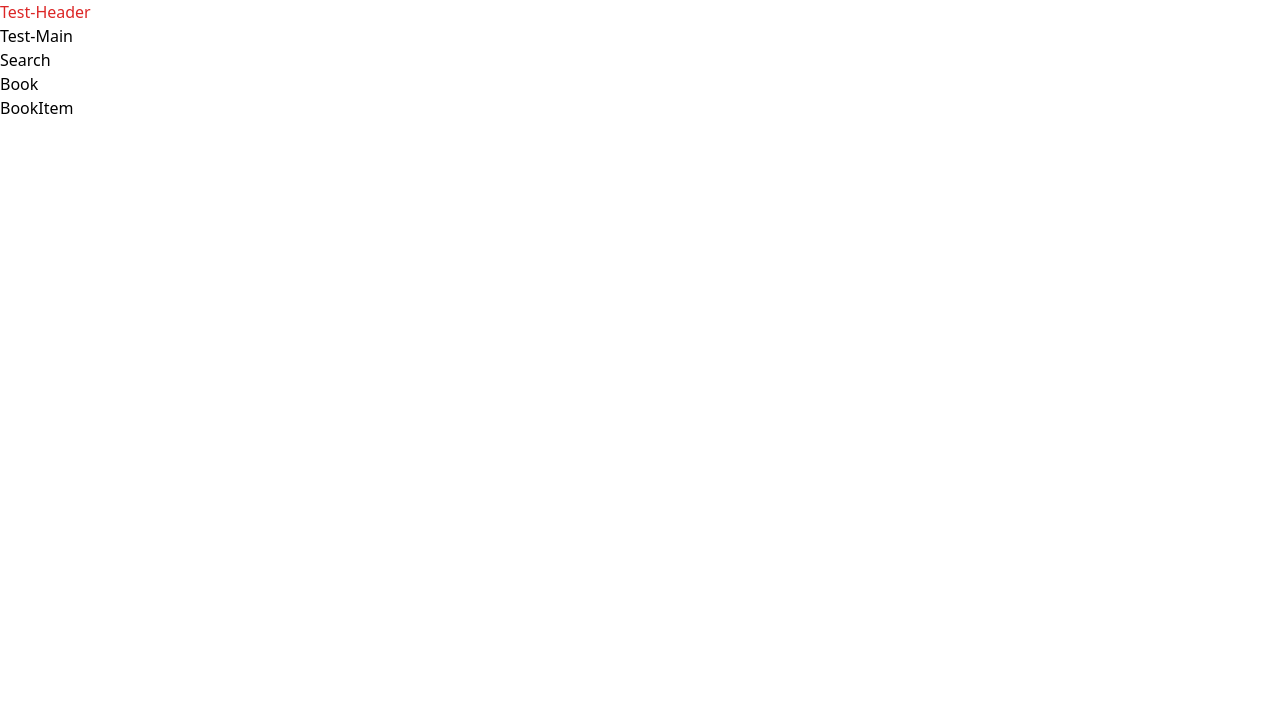
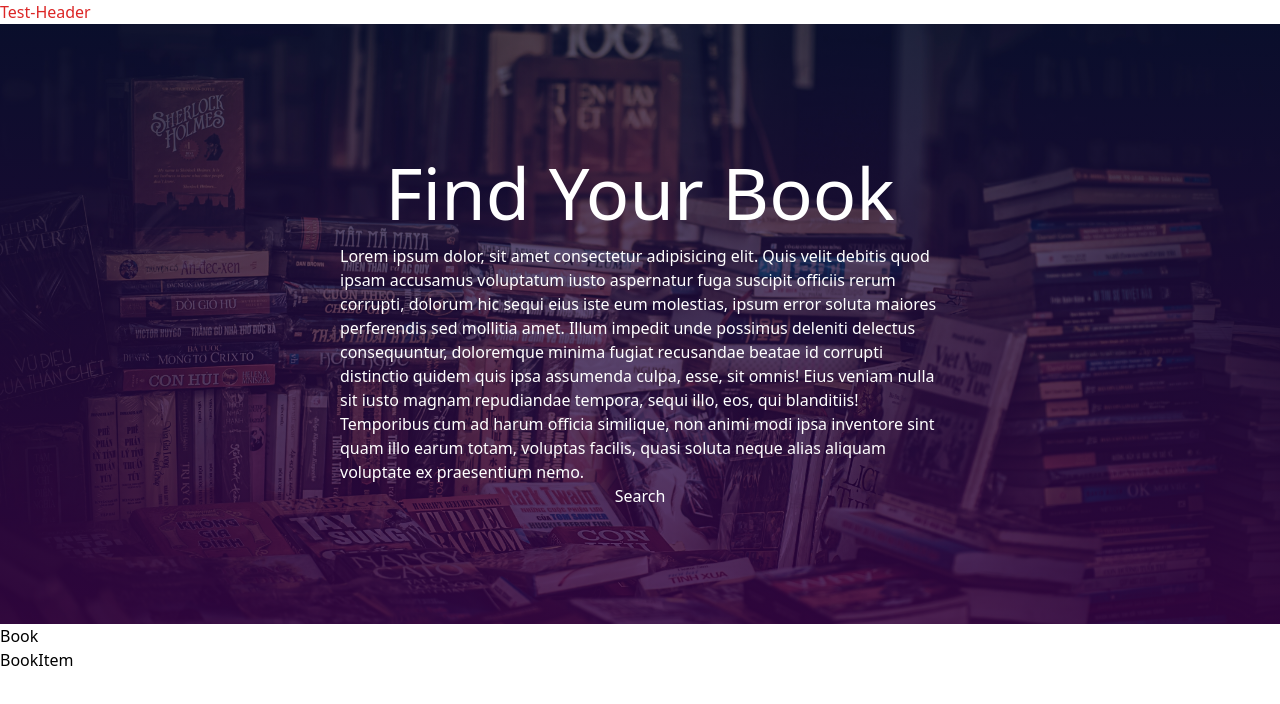
Before and after one commit to imbeshat/Book-Finder-Application, a React (Create React App) app: page / in a window 1280 px wide. Shown: the top 704 px of the page. Built offline with nearby package versions, Linux system fonts and the light colour scheme; a web font is replaced by a local one.

Commit message:
Main component done

```diff
--- a/src/App.css
+++ b/src/App.css
@@ -5,3 +5,8 @@
 	margin: 0;
 	outline: 0;
 }
+
+.main-content {
+	min-height: 75vh;
+	background: linear-gradient(rgba(4, 11, 60, 0.581), rgba(54, 1, 71, 0.767)), url("./assets/pexels-min-an-694740.jpg") center/cover no-repeat;
+}
--- a/src/components/Main.js
+++ b/src/components/Main.js
@@ -1,10 +1,19 @@
 import React from "react";
 import Search from "./Search";
+import "../App.css";
 
 const Main = () => {
 	return (
-		<div>
-			<h1>Test-Main</h1>
+		<div className="main-content flex flex-col justify-center items-center text-white">
+			<h1 className="text-5xl md:text-6xl lg:text-7xl text-center py-4">Find Your Book</h1>
+			<p className="w-[80%] md:w-[600px]">
+				Lorem ipsum dolor, sit amet consectetur adipisicing elit. Quis velit debitis quod ipsam accusamus voluptatum iusto aspernatur fuga suscipit
+				officiis rerum corrupti, dolorum hic sequi eius iste eum molestias, ipsum error soluta maiores perferendis sed mollitia amet. Illum impedit
+				unde possimus deleniti delectus consequuntur, doloremque minima fugiat recusandae beatae id corrupti distinctio quidem quis ipsa assumenda
+				culpa, esse, sit omnis! Eius veniam nulla sit iusto magnam repudiandae tempora, sequi illo, eos, qui blanditiis! Temporibus cum ad harum
+				officia similique, non animi modi ipsa inventore sint quam illo earum totam, voluptas facilis, quasi soluta neque alias aliquam voluptate ex
+				praesentium nemo.
+			</p>
 			<Search />
 		</div>
 	);
```
Also changed, not shown: src/assets/pexels-min-an-694740.jpg (added).
